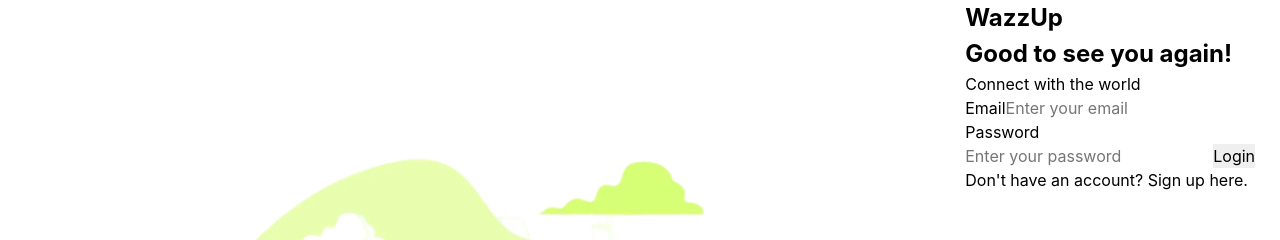
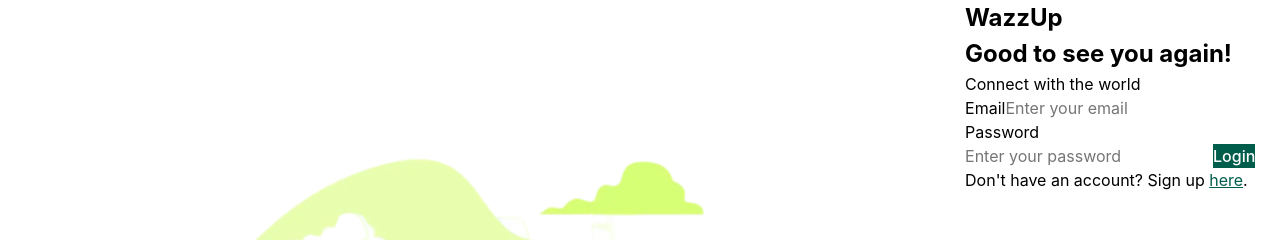
Before and after one commit to evanckennedy/wazzup, a React (Vite) app in the folder frontend/: page / in a window 1280 px wide. Shown: the top 240 px of the page. Built offline with nearby package versions, Linux system fonts and the light colour scheme.

Commit message:
create auth button component

```diff
--- /dev/null
+++ b/frontend/src/components/AuthButton.jsx
@@ -0,0 +1,10 @@
+import React from 'react'
+
+// Reusable button component that accepts text as a prop
+function AuthButton({text}) {
+  return (
+    <button className='auth-button' type='submit'>{text}</button>
+  )
+}
+
+export default AuthButton
--- a/frontend/src/components/AuthPrompt.jsx
+++ b/frontend/src/components/AuthPrompt.jsx
@@ -5,10 +5,10 @@ function AuthPrompt({ isLoginDisplay, toggleDisplay }) {
     <p>
       {isLoginDisplay ? (
         // Prompt to switch to register display
-        <>Don't have an account? Sign up <span onClick={toggleDisplay}>here</span>.</>
+        <>Don't have an account? Sign up <span className='display-toggle' onClick={toggleDisplay}>here</span>.</>
       ) : (
         // Prompt to switch to login display
-        <>Already have an account? Login <span onClick={toggleDisplay}>here</span>.</>
+        <>Already have an account? Login <span className='display-toggle' onClick={toggleDisplay}>here</span>.</>
       )}
     </p>
   )
--- a/frontend/src/components/LoginForm.jsx
+++ b/frontend/src/components/LoginForm.jsx
@@ -1,4 +1,5 @@
 import React, { useState } from 'react'
+import AuthButton from './AuthButton';
 
 function LoginForm() {
   // State to manage email and password inputs
@@ -23,7 +24,7 @@ function LoginForm() {
         value={password}
         onChange={e => setPassword(e.target.value)}
       />
-      <button type='submit'>Login</button>
+      <AuthButton text='Login' />
     </form>
   )
 }
--- a/frontend/src/components/RegisterForm.jsx
+++ b/frontend/src/components/RegisterForm.jsx
@@ -1,4 +1,5 @@
 import React, { useState } from 'react'
+import AuthButton from './AuthButton';
 
 function RegisterForm() {
   // State to manage name, email, and password inputs
@@ -32,7 +33,7 @@ function RegisterForm() {
         value={password}
         onChange={e => setPassword(e.target.value)}
       />
-      <button type='submit'>Sign Up</button>
+      <AuthButton text='Sign Up' />
     </form>
   )
 }
--- a/frontend/src/style/index.css
+++ b/frontend/src/style/index.css
@@ -34,9 +34,9 @@
   --deep-teal: #054640;
   --forest-green: #005d4b;
   --sea-green: #06625f;
-  --light-gray: #bbbbbb;
-  --medium-gray: #aaaaaa;
-  --white: #FFF;
+  --light-gray: #bbb;
+  --medium-gray: #aaa;
+  --white: #fff;
   --checkmark-blue: #34B7F1;
   --outgoing-chat-bubble: #ECE5DD;
   --very-light-green: #dcf8c6;
@@ -52,9 +52,29 @@ body {
 }
 
 /* ============================================= */
-/* Component:        ComponentName               */
+/* Component: ComponentName                      */
 /* ============================================= */
 
 /* - - - - - - - - - - - - - - - - - - - - - - - - - - - */
 /*  Page: PageName                                       */
 /* - - - - - - - - - - - - - - - - - - - - - - - - - - - */
+
+/* - - - - - - - - - - - - - - - - - - - - - - - - - - - */
+/*  Page: Authorization                                  */
+/* - - - - - - - - - - - - - - - - - - - - - - - - - - - */
+/* ============================================= */
+/* Component: AuthPrompt                         */
+/* ============================================= */
+.display-toggle {
+  cursor: pointer;
+  color: var(--forest-green);
+  text-decoration: underline;
+}
+/* ============================================= */
+/* Component: AuthPrompt                         */
+/* ============================================= */
+.auth-button {
+  background-color: var(--forest-green);
+  color: var(--white);
+  font-weight: 500;
+}
```
